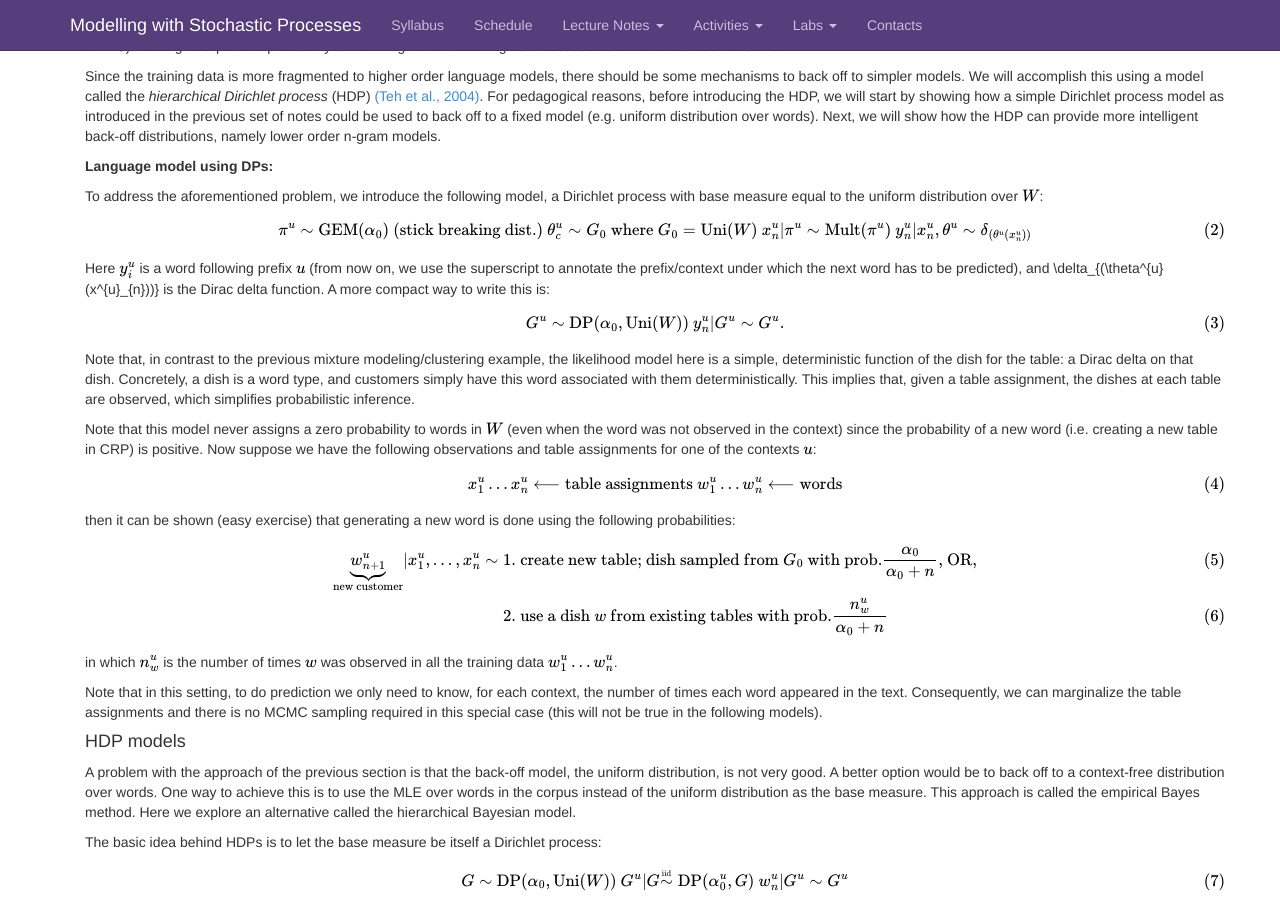
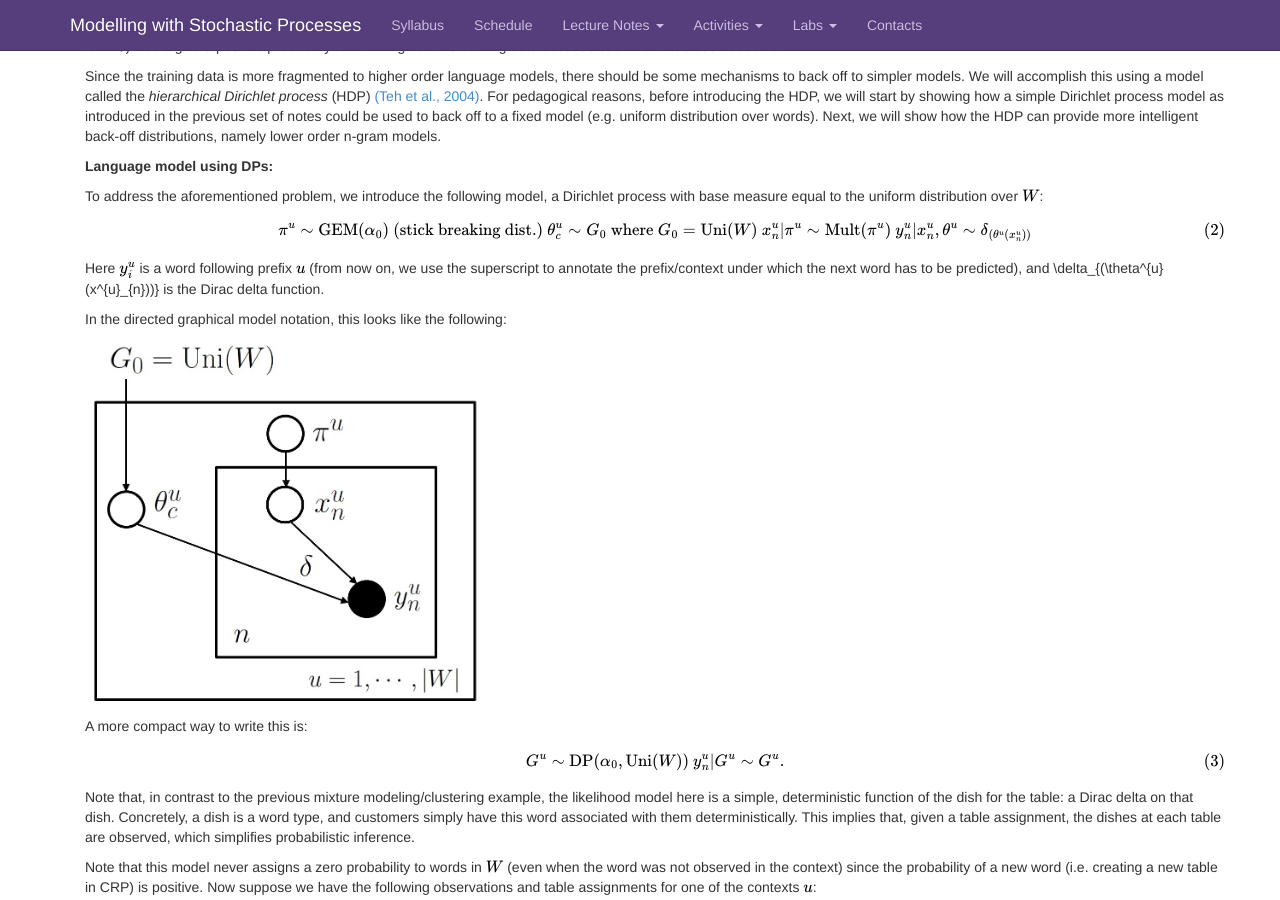
Before and after one commit to snowdj/stochastic_process_notes, a Jekyll site: the page built from _posts/2014-01-21-notes-lecture6.md, in a window 1280 px wide and 900 px high, scrolled down 864 px. Built offline with Jekyll 4.4.1, drawn with Linux system fonts in a browser that asks for light colours; nearby versions of some CDN libraries; Markdown is read by kramdown in place of the engine named in the settings; formulas are drawn with MathJax 3; comment, search, counter and statistics services are not loaded.

Commit message:
Add images to lecture note 6

```diff
--- a/_posts/2014-01-21-notes-lecture6.md
+++ b/_posts/2014-01-21-notes-lecture6.md
@@ -48,7 +48,13 @@ To address the aforementioned problem, we introduce the following model, a Diric
    x^{u}\_{n}|\pi^u &\sim& \mult(\pi^u)\\\\
    y^{u}\_{n}|x^{u}\_{n},\theta^{u} &\sim& \delta\_{(\theta^{u}(x^{u}\_{n}))}
 \end{eqnarray}
-Here $y^{u}\_{i}$ is a word following prefix $u$ (from now on, we use the superscript to annotate the prefix/context under which the next word has to be predicted), and \delta\_{(\theta^{u}(x^{u}\_{n}))} is the Dirac delta function. A more compact way to write this is:
+Here $y^{u}\_{i}$ is a word following prefix $u$ (from now on, we use the superscript to annotate the prefix/context under which the next word has to be predicted), and \delta\_{(\theta^{u}(x^{u}\_{n}))} is the Dirac delta function.
+
+In the directed graphical model notation, this looks like the following:
+
+<img src="{{ site.url }}/images/languageModel-DP.jpg" alt="Drawing" style="width: 400px; "/>
+
+A more compact way to write this is:
 \begin{eqnarray}
    G^{u} &\sim& \dirp(\alpha\_0, \unif(W))\\\\
    y^{u}\_{n}|G^{u} &\sim& G^u.
```
